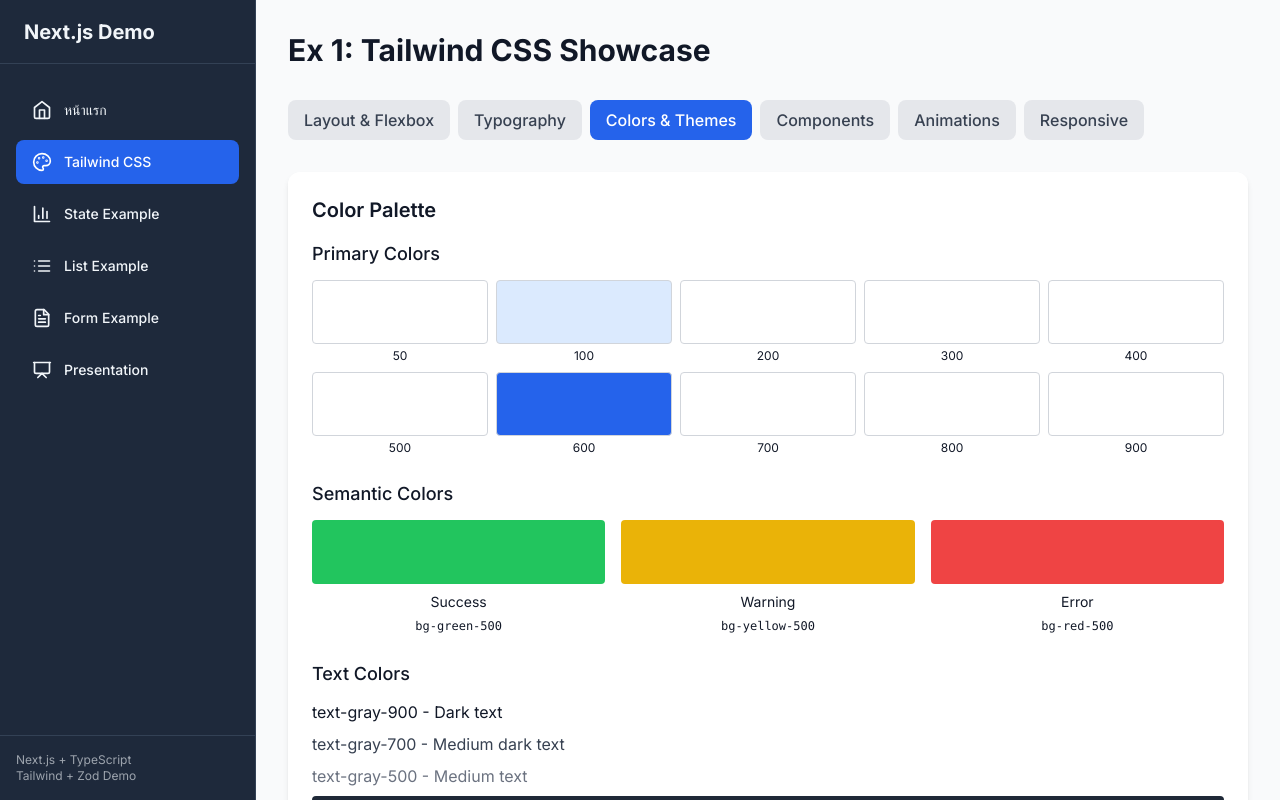
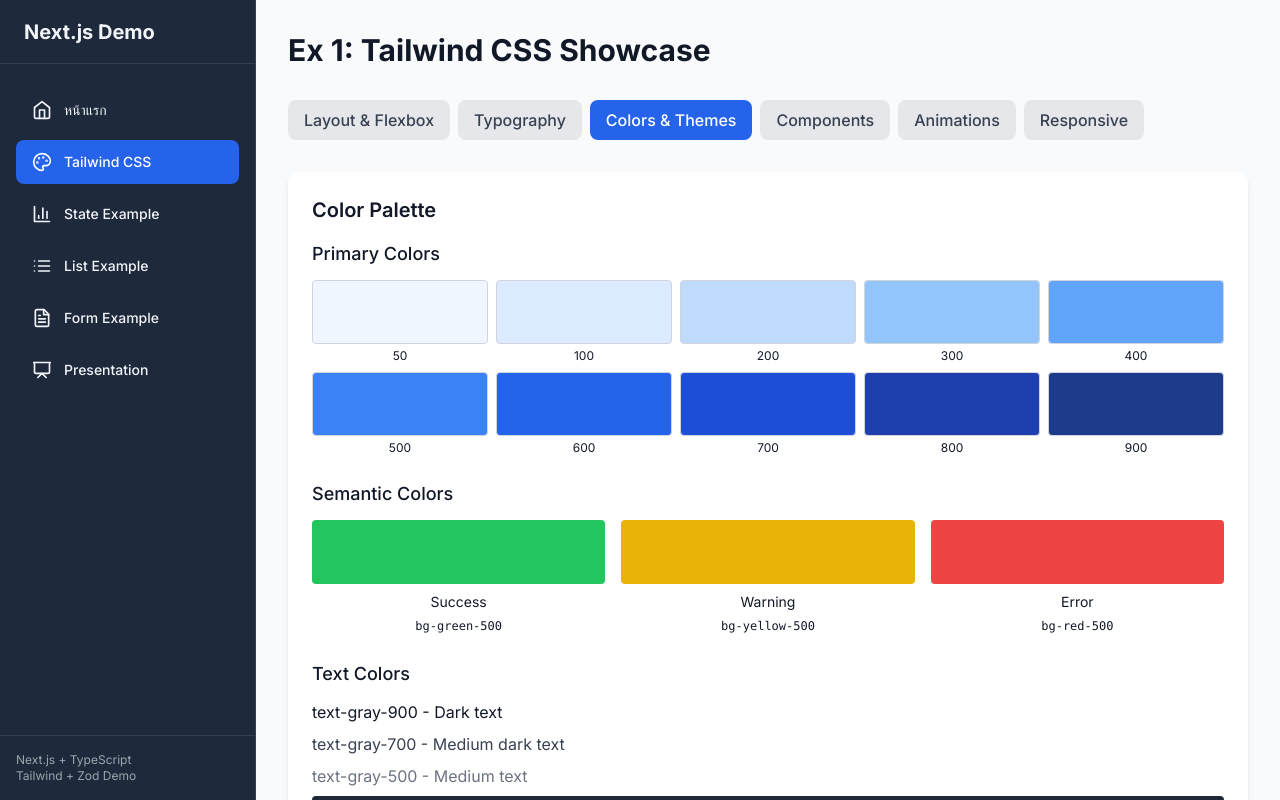
Before and after one commit to yssamseng/vecel_IDP_68, a Next.js app: page /example1 in a window 1280 px wide. Both pictures are taken after a click on the button "Colors & Themes". Built offline with nearby package versions, Linux system fonts and the light colour scheme.

Commit message:
fix tailwind

```diff
--- a/src/app/example1/page.tsx
+++ b/src/app/example1/page.tsx
@@ -226,12 +226,6 @@
             <p className="text-left text-sm mb-2">Left aligned text (text-left)</p>
             <p className="text-center text-sm mb-2">Center aligned text (text-center)</p>
             <p className="text-right text-sm mb-2">Right aligned text (text-right)</p>
-            <p className="text-justify text-sm mb-4">Justified text with more content to demonstrate how it fills the available space by adjusting word spacing. (text-justify)</p>
-
-            <p className="tracking-wider text-sm mb-2">Wide letter spacing (tracking-wider)</p>
-            <p className="tracking-tight text-sm mb-2">Tight letter spacing (tracking-tight)</p>
-            <p className="leading-loose text-sm mb-2">Loose line height (leading-loose)</p>
-            <p className="leading-tight text-sm">Tight line height (leading-tight)</p>
           </div>
         </div>
       </div>
@@ -240,6 +234,7 @@
 }
 
 function ColorsDemo({ isDark, setIsDark }: { isDark: boolean; setIsDark: (dark: boolean) => void }) {
+  const shades = [50, 100, 200, 300, 400, 500, 600, 700, 800, 900];
   return (
     <div className="space-y-8">
       {/* Color Palette */}
@@ -251,12 +246,46 @@
           <div>
             <h3 className="text-lg font-medium mb-3">Primary Colors</h3>
             <div className="grid grid-cols-5 gap-2">
-              {[50, 100, 200, 300, 400, 500, 600, 700, 800, 900].map((shade) => (
-                <div key={shade} className="text-center">
-                  <div className={`h-16 bg-primary-${shade} rounded border border-gray-300`}></div>
-                  <p className="text-xs mt-1">{shade}</p>
-                </div>
-              ))}
+              <div className="text-center">
+                <div className={`h-16 bg-primary-50 rounded border border-gray-300`}></div>
+                <p className="text-xs mt-1">50</p>
+              </div>
+              <div className="text-center">
+                <div className={`h-16 bg-primary-100 rounded border border-gray-300`}></div>
+                <p className="text-xs mt-1">100</p>
+              </div>
+              <div className="text-center">
+                <div className={`h-16 bg-primary-200 rounded border border-gray-300`}></div>
+                <p className="text-xs mt-1">200</p>
+              </div>
+              <div className="text-center">
+                <div className={`h-16 bg-primary-300 rounded border border-gray-300`}></div>
+                <p className="text-xs mt-1">300</p>
+              </div>
+              <div className="text-center">
+                <div className={`h-16 bg-primary-400 rounded border border-gray-300`}></div>
+                <p className="text-xs mt-1">400</p>
+              </div>
+              <div className="text-center">
+                <div className={`h-16 bg-primary-500 rounded border border-gray-300`}></div>
+                <p className="text-xs mt-1">500</p>
+              </div>
+              <div className="text-center">
+                <div className={`h-16 bg-primary-600 rounded border border-gray-300`}></div>
+                <p className="text-xs mt-1">600</p>
+              </div>
+              <div className="text-center">
+                <div className={`h-16 bg-primary-700 rounded border border-gray-300`}></div>
+                <p className="text-xs mt-1">700</p>
+              </div>
+              <div className="text-center">
+                <div className={`h-16 bg-primary-800 rounded border border-gray-300`}></div>
+                <p className="text-xs mt-1">800</p>
+              </div>
+              <div className="text-center">
+                <div className={`h-16 bg-primary-900 rounded border border-gray-300`}></div>
+                <p className="text-xs mt-1">900</p>
+              </div>
             </div>
           </div>
 
```
